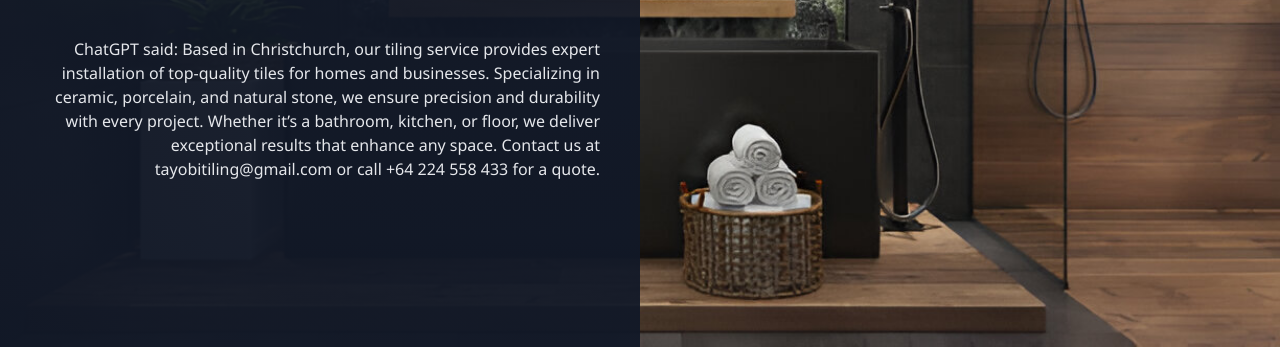
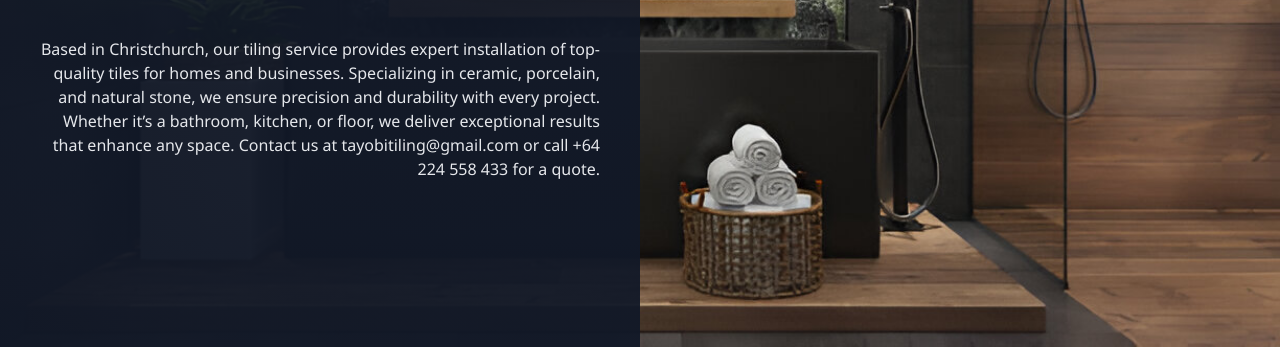
Before and after one commit to olamideo1102/tayobitiling, a plain HTML site: page index.html in a window 1280 px wide. Shown: the part 453-800 px from the top of the page. Drawn offline with nearby package versions, Linux system fonts and the light colour scheme; a web font is replaced by a local one.

Commit message:
Update index.html

```diff
--- a/index.html
+++ b/index.html
@@ -70,7 +70,7 @@
         </div>
 
         <!-- Content -->
-        <p class="text-base mb-10 text-gray-200 md:text-right">ChatGPT said:
+        <p class="text-base mb-10 text-gray-200 md:text-right">
 
 Based in Christchurch, our tiling service provides expert installation of top-quality tiles for homes and businesses. Specializing in ceramic, porcelain, and natural stone, we ensure precision and durability with every project. Whether it’s a bathroom, kitchen, or floor, we deliver exceptional results that enhance any space. Contact us at tayobitiling@gmail.com
  or call +64 224 558 433 for a quote.</p>
```
